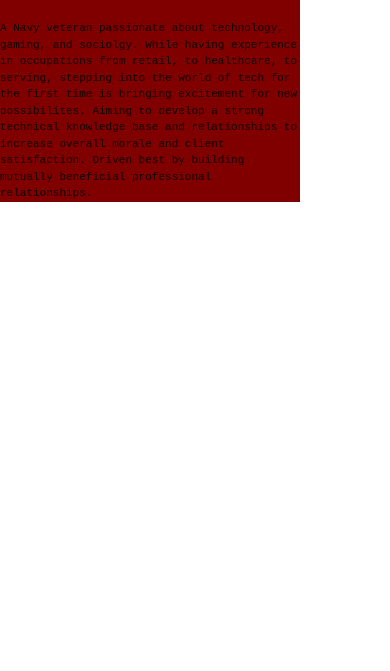
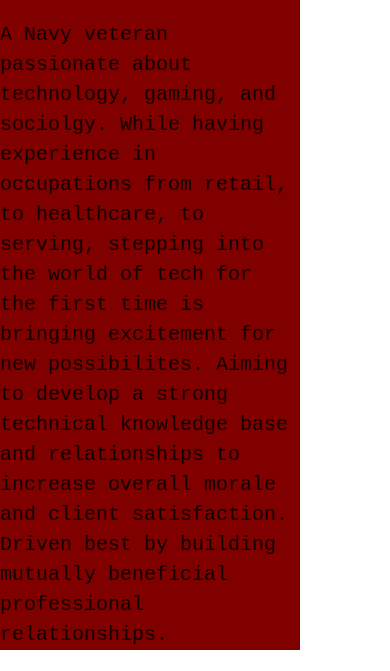
Before and after one commit to ldifalco/DiFalco-Portfolio, a plain HTML site: page index.html in a window 390 px wide. Shown: the part 257-928 px from the top of the page. Before the commit the page ends 844 px from the top, so only its background shows below. Drawn offline with nearby package versions, Linux system fonts and the light colour scheme.

Commit message:
fixed media queries, more mobile response

```diff
--- a/assets/stylesheet.css
+++ b/assets/stylesheet.css
@@ -4,13 +4,11 @@
 
 }
 
-
 .about-me {
  width:300px;
   height:100px;
   display: table;
   background: maroon;
-
 }
 
 .about-me img {
@@ -41,7 +39,6 @@ body {
 
 ul{
 font-size: 25px;
-text-shadow: 3px 3px steelblue;
 }
 
 li {
@@ -75,6 +72,7 @@ p {
     font-family:'Courier New', Courier, monospace
 
 }
+
 
 .creations {
     display: flex;
@@ -126,7 +124,7 @@ p {
 
 @media screen and (max-width: 550px){
     p {
-        font-size: 11px;
+        font-size: 20px;
 
 
     }
--- a/index.html
+++ b/index.html
@@ -10,11 +10,13 @@
   <link rel="stylesheet" href="./assets/stylesheet.css">
 </head>
 <body>
+
+
     <div class="about-me">
         <a href="main.html">  <img src="assets/images/me.jpg" width="400" height="400" alt="Me, myself, and I!"></a>
     <!-- update about me to include progress in class  -->
           <h1>About me</h1>
-          <p id="About-Me"><strong>A Navy veteran passionate about technology, gaming, and sociolgy. While having experience in occupations from retail, to healthcare, to serving, stepping into the world of tech for the first time is bringing excitement for new possibilites. Aiming to develop a strong technical knowledge base and relationships to increase overall morale and client satisfaction. Driven best by building mutually beneficial professional relationships.
+          <p id="About-Me"><strong>A Navy veteran passionate about technology, gaming, and sociolgy. While having experience in occupations from retail, to healthcare, to serving, stepping into the world of tech for the first time is bringing excitement for new possibilites. Aiming to develop a strong technical knowledge base and relationships to increase overall morale and client satisfaction. Driven best by building mutually beneficial professional relationships.</strong>
         </div><br>
 </body>
 </html>
```
Also changed, not shown: main.html (+1 -0 lines).
